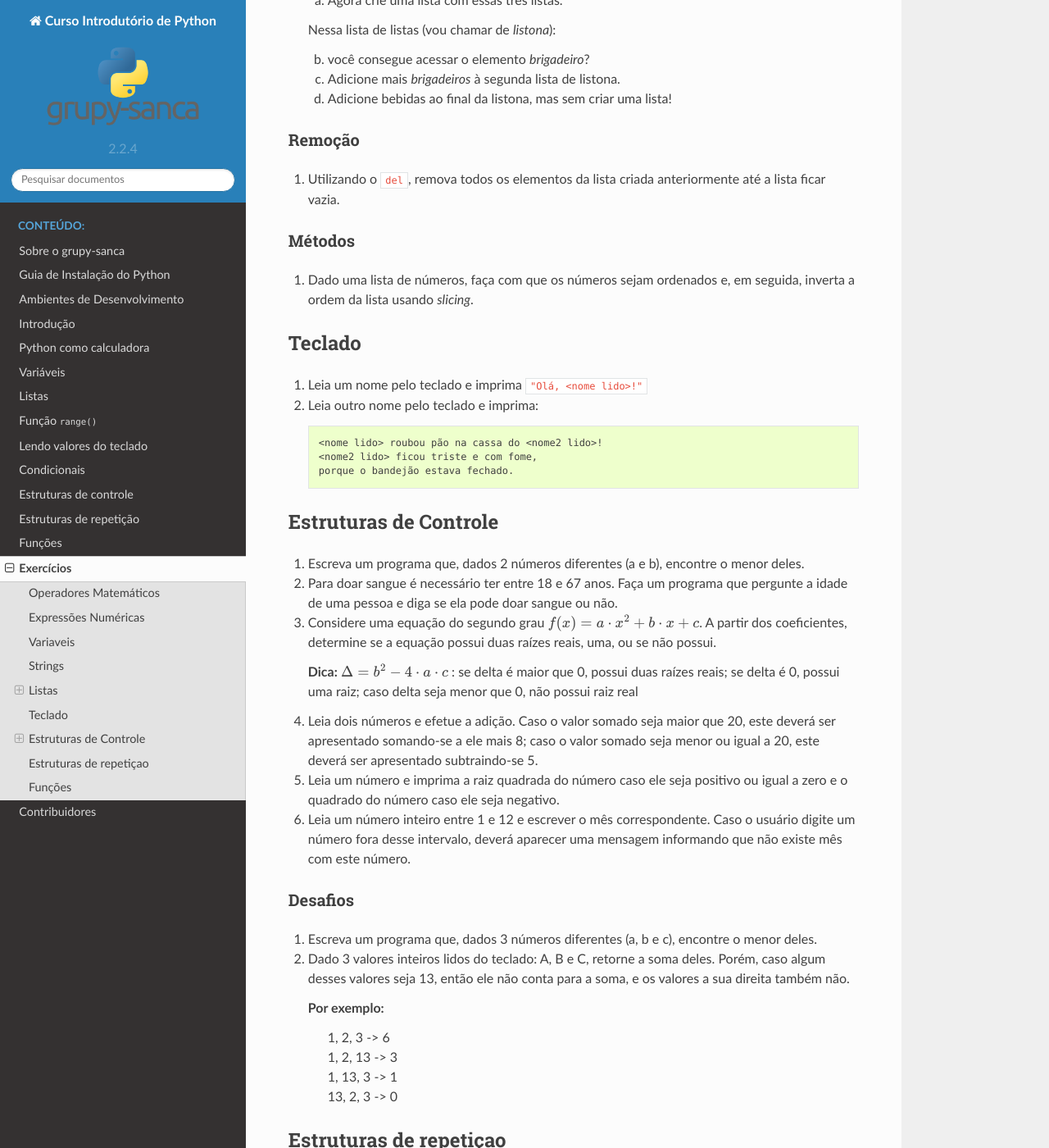
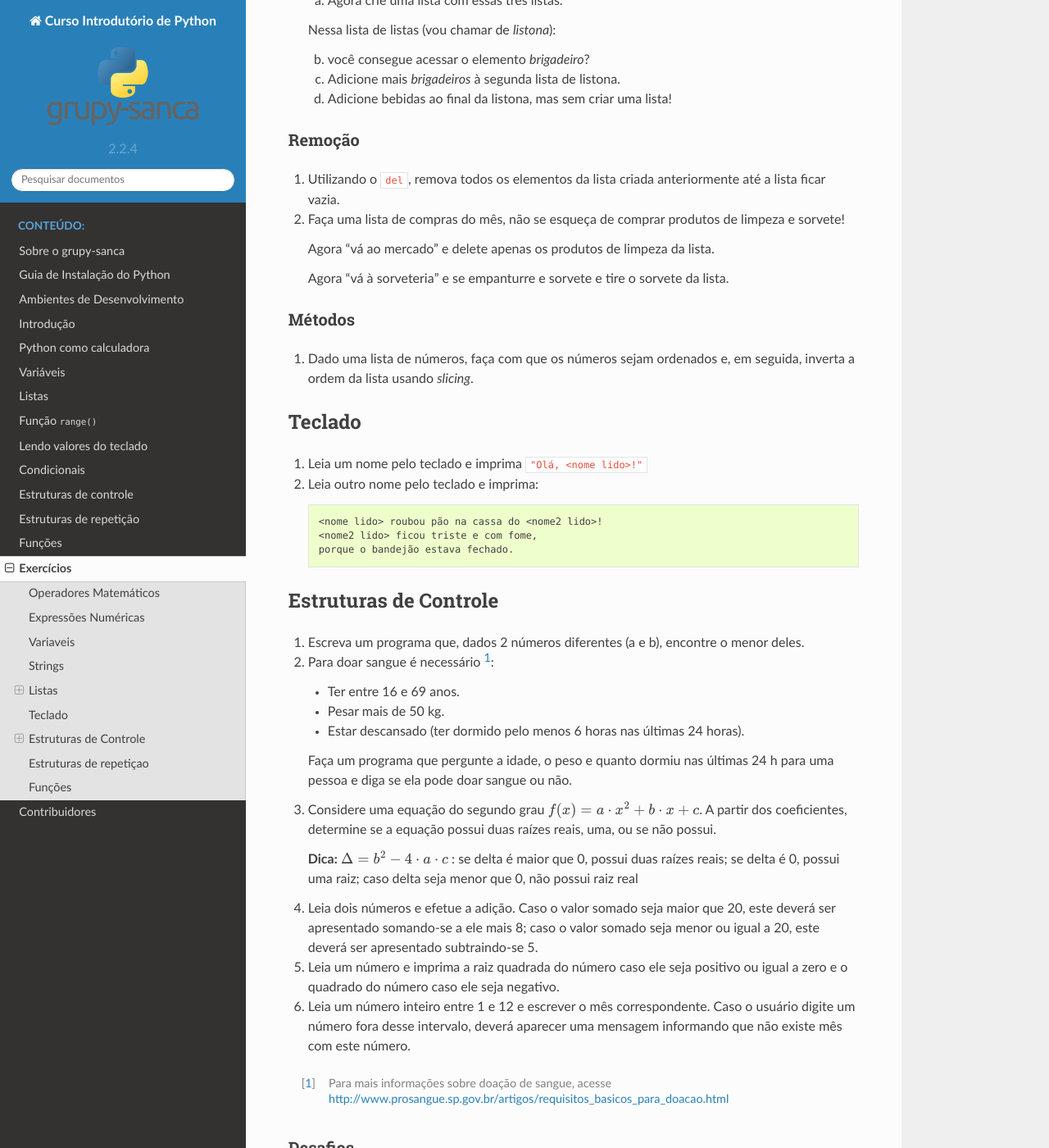
Before and after one commit to grupy-sanca/curso-python, a Sphinx documentation site: the page built from source/exercicios.rst, in a window 1280 px wide and 1400 px high, scrolled down 4333 px. Shown: the whole window at 82% size. Built offline with Sphinx 7.4.7 and the Read the Docs theme 2.0.0, drawn with Linux system fonts in a browser that asks for light colours.

Commit message:
improve blood donation exercise and added another one

```diff
--- a/source/exercicios_controle.rst
+++ b/source/exercicios_controle.rst
@@ -1,8 +1,14 @@
 #. Escreva um programa que, dados 2 números diferentes (a e b), encontre o menor
    deles.
 
-#. Para doar sangue é necessário ter entre 18 e 67 anos. Faça um programa que
-   pergunte a idade de uma pessoa e diga se ela pode doar sangue ou não.
+#. Para doar sangue é necessário [1]_:
+
+   - Ter entre 16 e 69 anos.
+   - Pesar mais de 50 kg.
+   - Estar descansado (ter dormido pelo menos 6 horas nas últimas 24 horas).
+
+   Faça um programa que pergunte a idade, o peso e quanto dormiu nas últimas
+   24 h para uma pessoa e diga se ela pode doar sangue ou não.
 
 #. Considere uma equação do segundo grau
    :math:`f(x) = a \cdot x^2 + b \cdot x + c`.
@@ -23,3 +29,6 @@
 #. Leia um número inteiro entre 1 e 12 e escrever o mês correspondente. Caso o
    usuário digite um número fora desse intervalo, deverá aparecer uma mensagem
    informando que não existe mês com este número.
+
+.. [1] Para mais informações sobre doação de sangue, acesse
+       http://www.prosangue.sp.gov.br/artigos/requisitos_basicos_para_doacao.html
--- a/source/exercicios_listas_del.rst
+++ b/source/exercicios_listas_del.rst
@@ -1 +1,9 @@
-#. Utilizando o ``del``, remova todos os elementos da lista criada anteriormente até a lista ficar vazia.
+#. Utilizando o ``del``, remova todos os elementos da lista criada anteriormente
+   até a lista ficar vazia.
+
+#. Faça uma lista de compras do mês, não se esqueça de comprar produtos de
+   limpeza e sorvete!
+
+   Agora "vá ao mercado" e delete apenas os produtos de limpeza da lista.
+
+   Agora "vá à sorveteria" e se empanturre e sorvete e tire o sorvete da lista.
```
